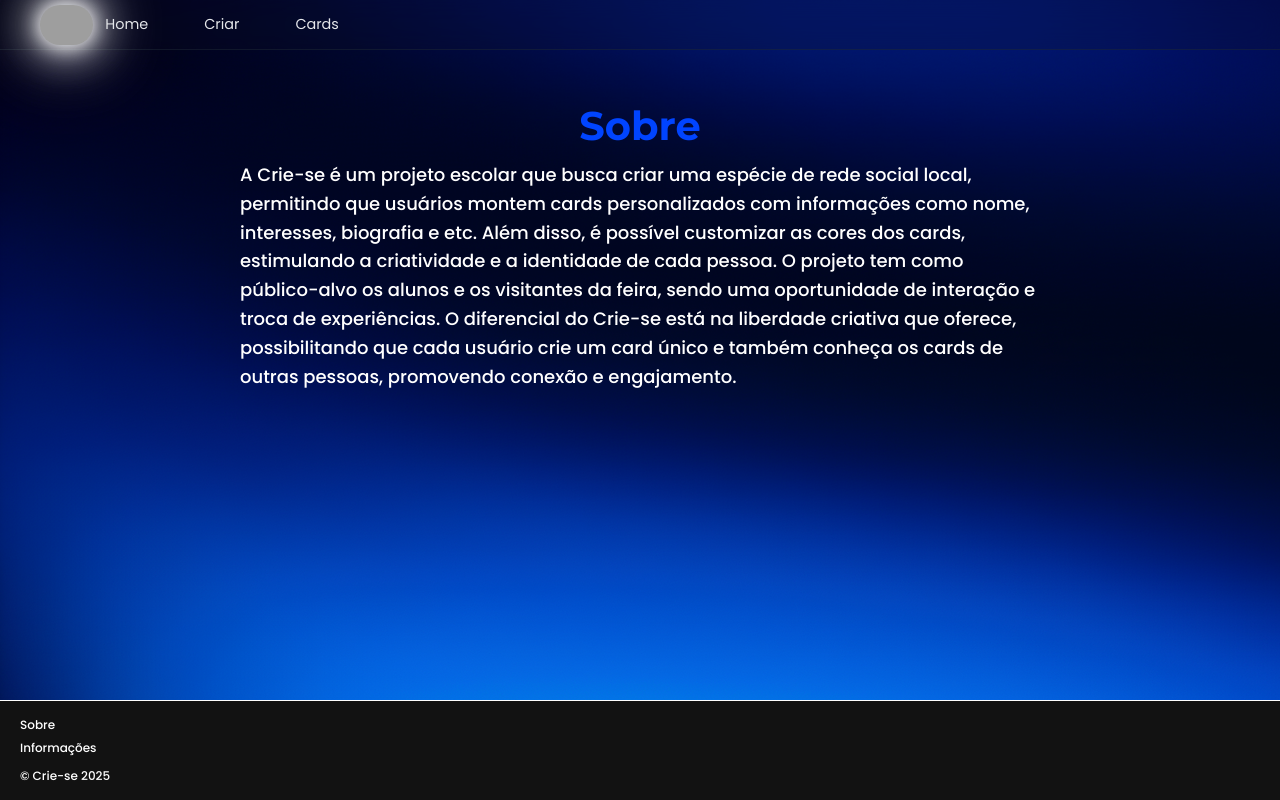
After one commit to emanuelangerdev/expoceep.criase, a Django app: template blog/templates/card/sobre.html in a window 1280 px wide. The commit adds this page. Run offline with Django 4.2, Linux system fonts and the light colour scheme; the template is opened without the code that fills it, so the values that code supplies are empty; some libraries are stand-ins or nearby versions; some web fonts are replaced; grey boxes are pictures that could not be loaded.

Commit message:
estilizei form da new card, adicionei a pagina de sobre e info do footer pro emanuel linkar :(

```diff
--- a/blog/static/css/base.css
+++ b/blog/static/css/base.css
@@ -17,6 +17,10 @@ body {
   background-image: url('../img/background.png');     /* Backgrond */
   color: #ececec;                 /* Texto principal */
   line-height: 1.6;
+}
+
+.Poppins {
+  font-family: "poppins", sans-serif;
 }
 
 a {
--- /dev/null
+++ b/blog/static/css/sobre.css
@@ -0,0 +1,210 @@
+@import url("https://fonts.googleapis.com/css2?family=Inter:ital,opsz,wght@0,14..32,100..900;1,14..32,100..900&family=Montserrat:ital,wght@0,100..900;1,100..900&family=Poppins:ital,wght@0,100;0,200;0,300;0,400;0,500;0,600;0,700;0,800;0,900;1,100;1,200;1,300;1,400;1,500;1,600;1,700;1,800;1,900&display=swap");
+
+* {
+  box-sizing: border-box;
+  margin: 0;
+  padding: 0;
+}
+
+body {
+  background-color: #121212;
+}
+
+#sobre {
+  color: rgb(0, 68, 255);
+  font-family: "Montserrat", sans-serif;
+  font-size: 2.5rem;
+  font-weight: 700;
+  text-align: center;
+}
+
+#container {
+  display: flex;
+  flex-direction: column;
+  align-items: center;
+  justify-content: center;
+  margin-top: 5%;
+}
+
+#texto {
+  font-family: "Poppins", sans-serif;
+  color: white;
+  text-align: left;
+  font-size: 18px;
+  line-height: 1.6;
+  max-width: 800px;
+}
+
+header {
+  top: 0;
+  left: 0;
+  right: 0;
+  width: 100%;
+  margin-left: auto;
+  margin-right: auto;
+  max-width: 2000px;
+  position: fixed;
+  display: flex;
+  align-items: center;
+  justify-content: space-between;
+  padding: 0rem 1rem;
+  backdrop-filter: blur(10px);
+  min-height: 30px;
+  z-index: 1000;
+}
+
+header.scrolled {
+  background-color: rgba(0, 0, 0, 0.6);
+  border-bottom: 1px solid rgb(255, 255, 255);
+  transition: background-color 0.3s ease, border-bottom 0.3s ease;
+}
+
+nav {
+  flex: 1;
+  display: flex;
+  justify-content: center;
+}
+
+nav ul {
+  list-style: none;
+  display: flex;
+  gap: 2.5rem;
+  margin: 0;
+  padding: 0;
+}
+
+nav a {
+  flex: unset;
+  position: relative;
+  text-decoration: none;
+  color: rgb(202, 202, 202);
+  display: inline-block;
+  font-family: "Poppins", sans-serif;
+  font-weight: 400;
+  font-size: clamp(0.9rem, 1vw, 1.1rem);
+  padding: 2px 12px;
+  cursor: pointer;
+  transition: color 0.3s ease;
+}
+
+nav a::after {
+  content: "";
+  position: absolute;
+  left: 0;
+  bottom: 0;
+  width: 100%;
+  height: 2px;
+  background-color: white;
+  transform: scaleX(0);
+  transform-origin: center;
+  transition: transform 0.3s ease;
+}
+
+nav a:hover::after {
+  transform: scaleX(1);
+}
+
+nav a:hover {
+  color: white;
+}
+
+#logo {
+  pointer-events: none;
+  width: auto;
+  margin-left: 0;
+  height: clamp(40px, 5vh, 50px);
+  max-width: 100%;
+  border-radius: 50px;
+  filter: drop-shadow(0 0 10px rgb(255, 255, 255)) drop-shadow(0 0 20px rgba(255, 255, 255, 0.8)) drop-shadow(0 0 30px rgba(255, 255, 255, 0.6));
+}
+
+footer {
+  border-top: 1px solid white;
+  margin-top: 24%;
+  width: 100%;
+  max-width: 2000px;
+  margin-left: auto;
+  margin-right: auto;
+  height: 100px;
+  background-color: #121212;
+  color: white;
+  display: flex;
+  font-family: "Poppins", sans-serif;
+  font-weight: 200;
+  flex-direction: column;
+  justify-content: center;
+  align-items: flex-start;
+  padding: 20px;
+}
+
+footer h1,
+p {
+  margin: 5px 0;
+  font-size: 12px;
+  font-weight: 500;
+  color: white;
+}
+
+.p {
+  font-size: 10px;
+  font-weight: 400;
+}
+
+footer h1:hover {
+  text-decoration: underline;
+  cursor: pointer;
+}
+
+.efeito {
+  visibility: hidden;
+}
+
+a {
+  text-decoration: none;
+}
+
+@media (max-width: 768px) {
+  header {
+    padding: 0.5rem 0.5rem;
+    min-height: 40px;
+    max-height: 50px;
+  }
+
+  nav ul {
+    gap: 0.8rem;
+  }
+
+  nav a {
+    font-size: 0.8rem;
+    padding: 2px 5px;
+  }
+
+  #logo {
+    height: clamp(35px, 6vw, 45px);
+  }
+
+  #container {
+    margin-top: 22%;
+  }
+
+  #sobre {
+    font-size: 23px;
+  }
+
+  #texto {
+    font-size: 13px;
+    max-width: 250px;
+  }
+
+  @media (max-width: 768px) {
+    footer {
+      margin-top: 5rem;
+    }
+
+    footer h1,
+    p {
+      font-size: 10px;
+    }
+  }
+
+}
--- a/blog/templates/base.html
+++ b/blog/templates/base.html
@@ -55,13 +55,13 @@
           <img class="w-[50px] h-[50px]" src="{% static 'img/logo.png' %}" alt="Logo" id="logo">
 
           <nav class="mx-auto space-x-8">
-            <a href="{% url 'index' %}" class="text-gray-200 relative inline-block {% if request.resolver_match.url_name == 'index' %} font-bold {% endif %}">
+            <a href="{% url 'index' %}" class="Poppins text-gray-200 relative inline-block {% if request.resolver_match.url_name == 'index' %} font-semibold {% endif %}">
               Home
             </a>
-            <a href="{% url 'new_card' %}" class="text-gray-200 relative inline-block {% if request.resolver_match.url_name == 'new_card' %} font-bold {% endif %}">
+            <a href="{% url 'new_card' %}" class="Poppins text-gray-200 relative inline-block {% if request.resolver_match.url_name == 'new_card' %} font-semibold {% endif %}">
               Criar
             </a>
-            <a href="{% url 'cards_list' %}" class="text-gray-200 relative inline-block {% if request.resolver_match.url_name == 'cards_list' %} font-bold {% endif %}">
+            <a href="{% url 'cards_list' %}" class="Poppins text-gray-200 relative inline-block {% if request.resolver_match.url_name == 'cards_list' %} font-semibold {% endif %}">
               Cards
             </a>
           </nav>
@@ -91,10 +91,10 @@
     <!-- Footer do Site -->
     <footer class="mt-auto">
       <div class="footer-content">
-        <a href="/ceep/Expoceep/sobre/sobre.html">
+        <a href="">
           <h1>Sobre</h1>
         </a>
-        <a href="/ceep/Expoceep/informacoes/informacoes.html">
+        <a href="">
           <h1>Informações</h1>
         </a>
       </div>
--- /dev/null
+++ b/blog/templates/card/sobre.html
@@ -0,0 +1,21 @@
+{% extends 'base.html' %}
+{% load static %}
+{% block title %}Sobre{% endblock %}
+
+{% block content %}
+<link rel="stylesheet" href="{% static 'css/sobre.css' %}">
+<section id="container">
+  <h1 id="sobre">Sobre</h1>
+  <p id="texto">
+    A Crie-se é um projeto escolar que busca criar uma espécie de rede
+    social local, permitindo que usuários montem cards personalizados com
+    informações como nome, interesses, biografia e etc. Além disso, é
+    possível customizar as cores dos cards, estimulando a criatividade e a
+    identidade de cada pessoa. O projeto tem como público-alvo os alunos e
+    os visitantes da feira, sendo uma oportunidade de interação e troca de
+    experiências. O diferencial do Crie-se está na liberdade criativa que
+    oferece, possibilitando que cada usuário crie um card único e também
+    conheça os cards de outras pessoas, promovendo conexão e engajamento.
+  </p>
+</section>
+{% endblock %}
```
Also changed, not shown: blog/static/css/crie-se.css (+10 -7 lines), blog/static/css/info.css (added, +210 -0 lines), blog/templates/card/info.html (added, +22 -0 lines), blog/templates/card/new_card.html (+61 -16 lines).
